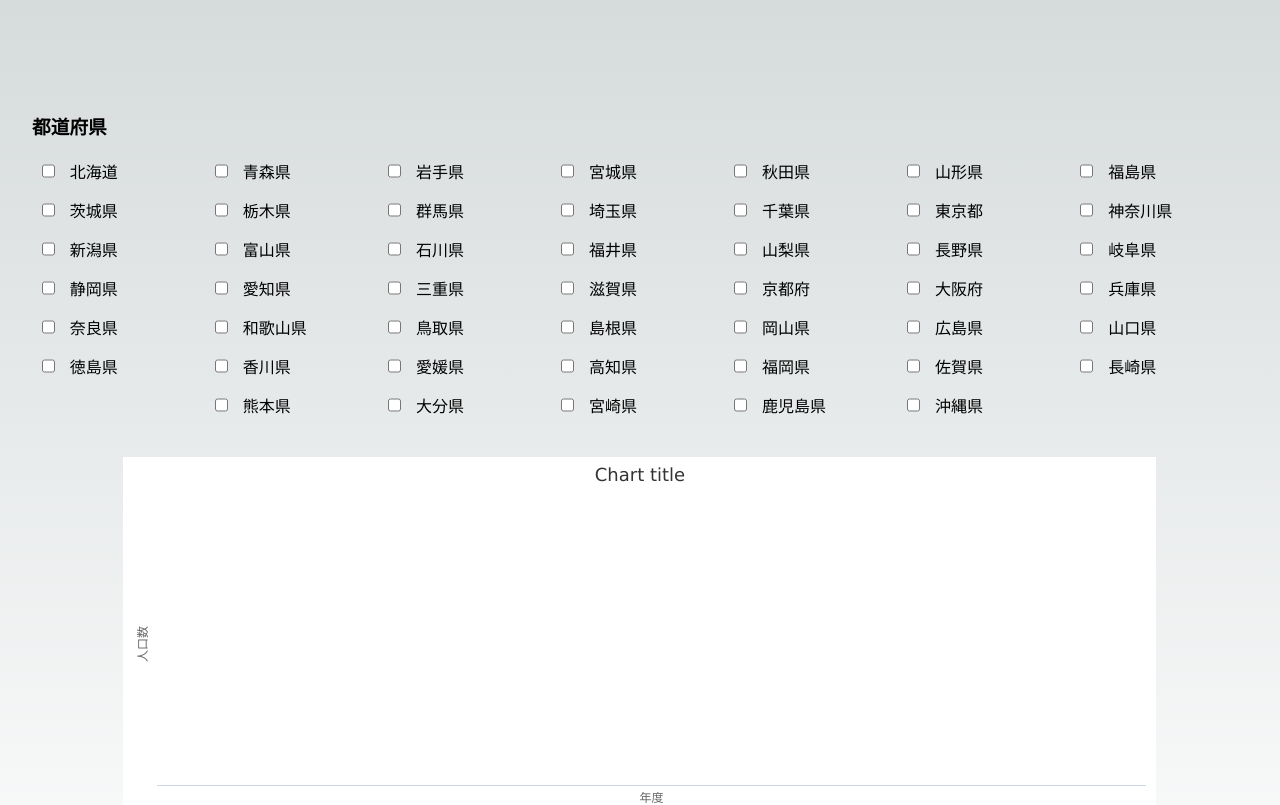
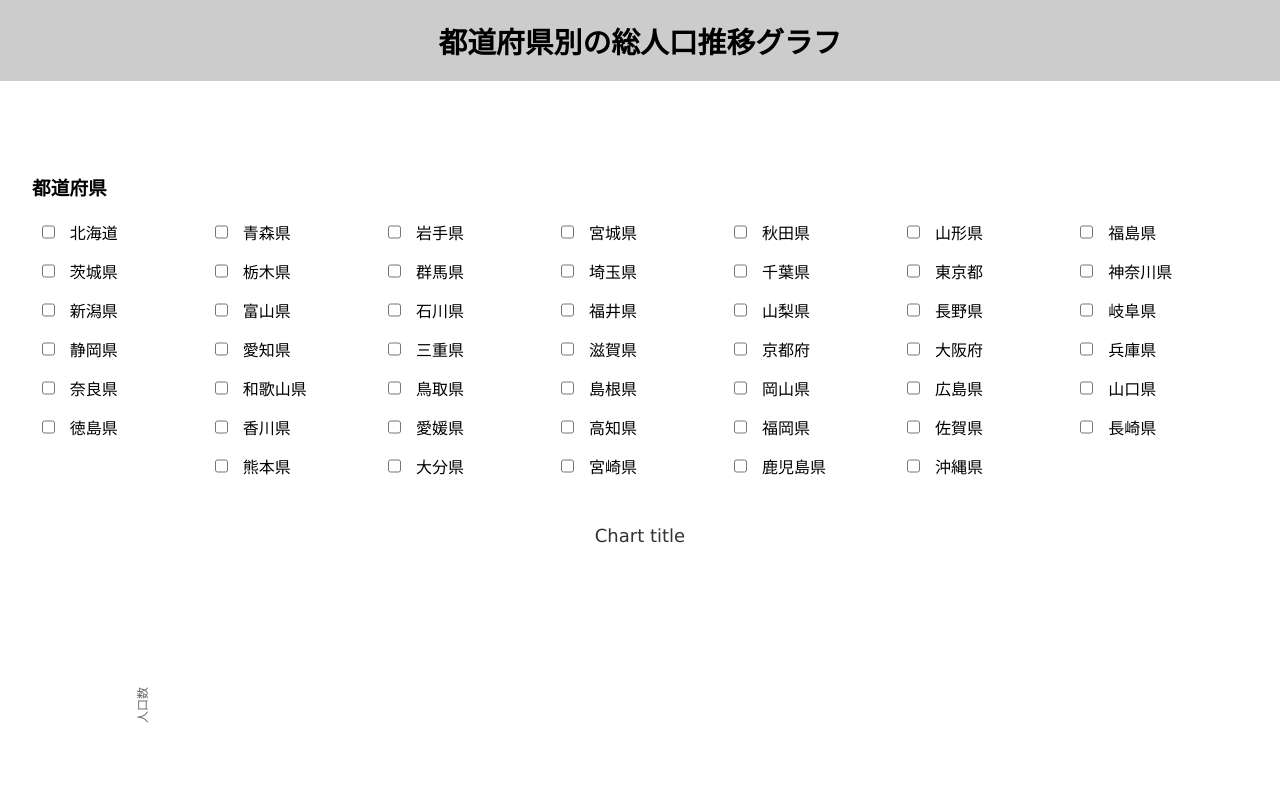
Before and after one commit to futureituki/YMM_CODINGTEST, a Next.js app: page / in a window 1280 px wide. Shown: the top 805 px of the page. Built offline with nearby package versions, Linux system fonts and the light colour scheme; no server answers.

Commit message:
feat:#4 タイトルバー作成 全体的な配色変更

```diff
--- a/src/app/features/app/container/index.tsx
+++ b/src/app/features/app/container/index.tsx
@@ -6,6 +6,7 @@ import { InputArea } from '@/features/app/presenter/inputArea'
 import { usePrefecturesData } from '@/hook/usePrefectureData'
 import styles from '@/styles/page.module.css'
 import { Graph } from '@/ui/graph'
+import { TitleBar } from '@/ui/titlebar'
 export const AppContainer = () => {
   const { prefecturesData, getPrefecturesData } = usePrefecturesData(),
     [selectPrefName, setSelectPrefName] = useState<string>(''),
@@ -32,9 +33,12 @@ export const AppContainer = () => {
   }
   return (
     <div className={styles.main_container}>
-      <h3 className={styles.heading}>都道府県</h3>
-      <InputArea handleChange={handleChange} prefectures={Prefectures} />
-      <Graph selectPref={graphData} xAxisTitle='年度' yAxisTitle='人口数' />
+      <TitleBar>都道府県別の総人口推移グラフ</TitleBar>
+      <div className={styles.main_contents}>
+        <h3 className={styles.heading}>都道府県</h3>
+        <InputArea handleChange={handleChange} prefectures={Prefectures} />
+        <Graph selectPref={graphData} xAxisTitle='年度' yAxisTitle='人口数' />
+      </div>
     </div>
   )
 }
--- a/src/app/styles/globals.css
+++ b/src/app/styles/globals.css
@@ -87,12 +87,7 @@ body {
 
 body {
   color: rgb(var(--foreground-rgb));
-  background: linear-gradient(
-      to bottom,
-      transparent,
-      rgb(var(--background-end-rgb))
-    )
-    rgb(var(--background-start-rgb));
+  color:#000;
 }
 
 a {
@@ -100,12 +95,6 @@ a {
   text-decoration: none;
 }
 
-@media (prefers-color-scheme: dark) {
-  html {
-    color-scheme: dark;
-  }
-}
-
 .highcharts-container  {
   width:100%;
 }
--- a/src/app/styles/page.module.css
+++ b/src/app/styles/page.module.css
@@ -3,9 +3,11 @@
   flex-direction: column;
   justify-content: space-between;
   align-items: center;
+  min-height: 100vh;
+}
+.main_contents {
   padding: 2rem;
-  min-height: 100vh;
-  margin:70px 0;
+  margin:50px 0;
 }
 .inputarea {
   display:flex;
--- a/src/app/styles/ui.module.css
+++ b/src/app/styles/ui.module.css
@@ -10,3 +10,14 @@
   width:13%;
   min-width:100px;
 }
+.titlebar {
+  width:100%;
+  height:100%;
+  padding:20px 0;
+  display:grid;
+  place-items:center;
+  background:#ccc;
+}
+.titlebar h1 {
+  font-size:1.8rem;
+}
--- /dev/null
+++ b/src/app/ui/titlebar/index.tsx
@@ -0,0 +1,12 @@
+import { FC, ReactNode } from 'react'
+import styles from '@/styles/ui.module.css'
+type Props = {
+  children: ReactNode
+}
+export const TitleBar: FC<Props> = ({ children }) => {
+  return (
+    <div className={styles.titlebar}>
+      <h1>{children}</h1>
+    </div>
+  )
+}
```
